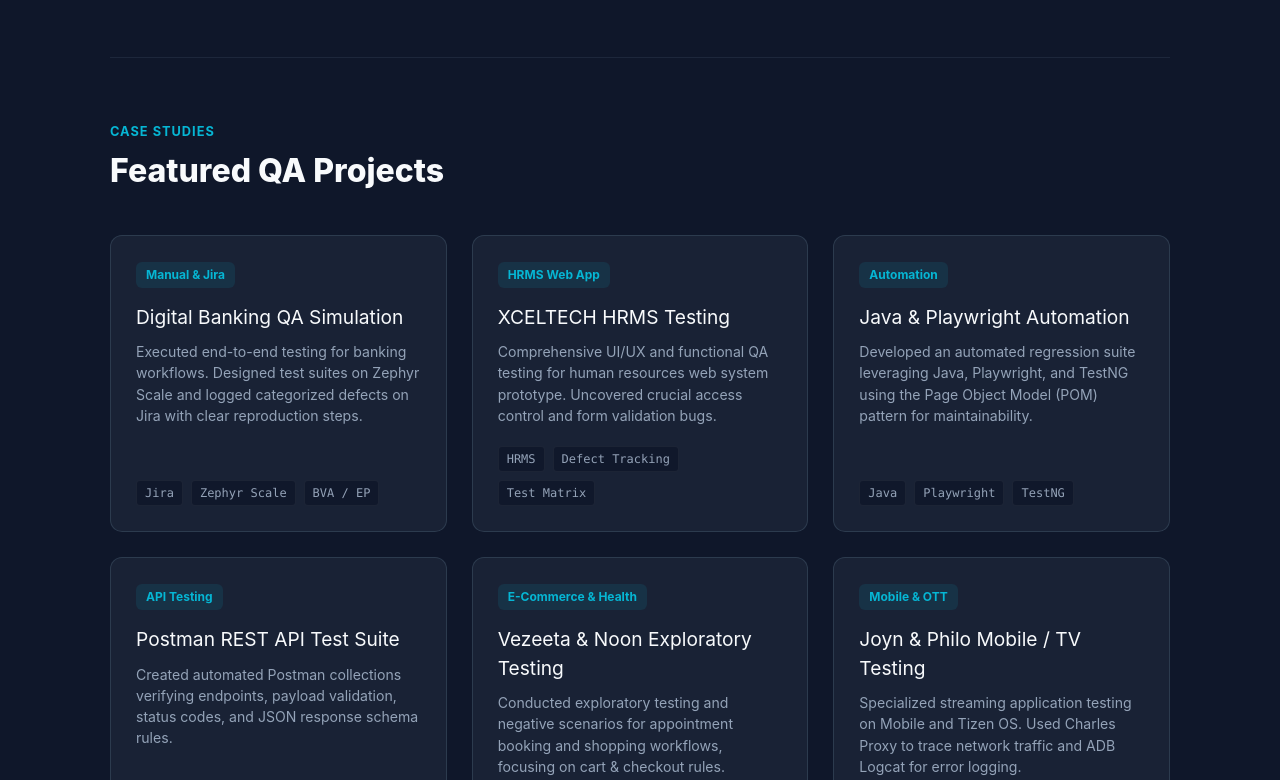
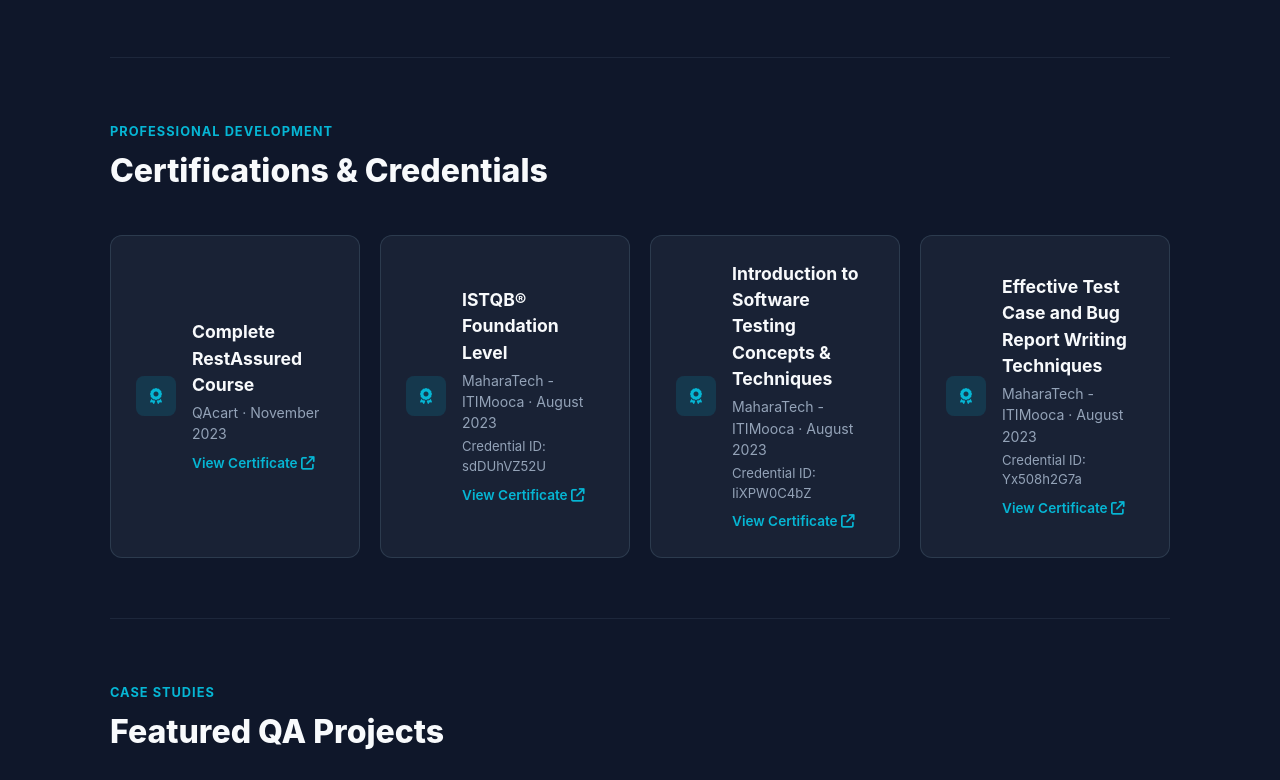
Before and after one commit to m99mohamed11/qa-portfolio1, a plain HTML site: page index.html in a window 1280 px wide. Shown: the part 1578-2358 px from the top of the page. Drawn offline with nearby package versions, Linux system fonts and the light colour scheme.

Commit message:
Add certifications section and update QA process
Added a certifications section with various skill cards and updated the QA process description.

```diff
--- a/index.html
+++ b/index.html
@@ -133,6 +133,10 @@
             border-bottom: none;
         }
 
+        #ai-lab {
+            display: none;
+        }
+
         .hero {
             display: grid;
             grid-template-columns: 1.2fr 0.8fr;
@@ -506,10 +510,10 @@
               <span>Projects</span>
             </a>
 
-            <!-- AI QA Lab Button (Amber/Pink Gradient Theme) -->
-            <a href="#ai-lab" class="px-4 py-2.5 rounded-xl text-sm font-bold text-amber-300 bg-gradient-to-r from-amber-950/50 to-purple-950/50 border border-amber-500/40 hover:border-amber-400 hover:shadow-lg hover:shadow-amber-500/25 hover:-translate-y-0.5 transition-all duration-200 flex items-center gap-2 group">
-              <i class="fas fa-bolt text-amber-400 group-hover:scale-110 transition-transform"></i>
-              <span class="bg-gradient-to-r from-amber-400 to-pink-400 bg-clip-text text-transparent font-extrabold">AI QA Lab</span>
+            <!-- Certifications Button -->
+            <a href="#certifications" class="px-4 py-2.5 rounded-xl text-sm font-bold text-amber-300 bg-amber-950/50 border border-amber-500/40 hover:bg-amber-500/20 hover:border-amber-400 hover:shadow-lg hover:shadow-amber-500/25 hover:-translate-y-0.5 transition-all duration-200 flex items-center gap-2 group">
+              <i class="fas fa-award text-amber-400 group-hover:scale-110 transition-transform"></i>
+              <span>Certificates</span>
             </a>
 
             <!-- Get In Touch Button (Vibrant Glowing Cyan Button) -->
@@ -570,7 +574,7 @@
                 <h2 class="section-title">Software Quality Engineering</h2>
             </div>
             <p style="color: var(--text-muted); line-height: 1.8; max-width: 900px; font-size: 1rem;">
-                My QA process focuses on structured analysis and exhaustive test coverage. Rather than basic surface checks, I dive deep into functional requirements, API payloads, and UI workflows to catch edge cases early. Experienced in ISTQB test design techniques (BVA, Equivalence Partitioning, Decision Tables), API testing via Postman, and UI automation using Java and Playwright.
+                My QA process focuses on structured analysis and exhaustive test coverage. Rather than basic surface checks, I dive deep into functional requirements, API payloads, and UI workflows to catch edge cases early. Experienced in ISTQB test design techniques (BVA, Equivalence Partitioning, Decision Tables), API testing via Postman, and UI automation using Java and Playwright. I am currently a trainee in the Digital Egypt Pioneers Initiative (DEPI).
             </p>
         </section>
 
@@ -635,6 +639,58 @@
                         <li>Test Case Documentation</li>
                     </ul>
                 </div>
+            </div>
+        </section>
+
+        <section id="certifications">
+            <div class="section-header">
+                <span class="section-tag">Professional Development</span>
+                <h2 class="section-title">Certifications & Credentials</h2>
+            </div>
+            <div class="skills-grid">
+                <article class="skill-card" style="display: flex; align-items: center; gap: 16px;">
+                    <div class="skill-icon" style="flex-shrink: 0; margin-bottom: 0;">
+                        <i class="fas fa-award" aria-hidden="true"></i>
+                    </div>
+                    <div>
+                        <h3 style="margin-bottom: 4px;">Complete RestAssured Course</h3>
+                        <p style="color: var(--text-muted); font-size: 0.88rem;">QAcart · November 2023</p>
+                        <a href="https://media.licdn.com/dms/image/v2/D4D2DAQG7ozqEGxHwmg/profile-treasury-document-cover-images_480/profile-treasury-document-cover-images_480/0/1701307805108?e=1791252000&amp;v=beta&amp;t=Gtu_bVjJFKToTqUKOMZC3qo9eV5LHsuii3pq8hz8u-A" target="_blank" rel="noopener noreferrer" style="display: inline-block; margin-top: 8px; color: var(--accent-cyan); font-size: 0.85rem; font-weight: 600;">View Certificate <i class="fas fa-arrow-up-right-from-square" aria-hidden="true"></i></a>
+                    </div>
+                </article>
+                <article class="skill-card" style="display: flex; align-items: center; gap: 16px;">
+                    <div class="skill-icon" style="flex-shrink: 0; margin-bottom: 0;">
+                        <i class="fas fa-award" aria-hidden="true"></i>
+                    </div>
+                    <div>
+                        <h3 style="margin-bottom: 4px;">ISTQB® Foundation Level</h3>
+                        <p style="color: var(--text-muted); font-size: 0.88rem;">MaharaTech - ITIMooca · August 2023</p>
+                        <p style="color: var(--text-muted); font-size: 0.82rem; margin-top: 4px;">Credential ID: sdDUhVZ52U</p>
+                        <a href="https://maharatech.gov.eg/mod/customcert/view.php?id=967&amp;downloadown=1" target="_blank" rel="noopener noreferrer" style="display: inline-block; margin-top: 8px; color: var(--accent-cyan); font-size: 0.85rem; font-weight: 600;">View Certificate <i class="fas fa-arrow-up-right-from-square" aria-hidden="true"></i></a>
+                    </div>
+                </article>
+                <article class="skill-card" style="display: flex; align-items: center; gap: 16px;">
+                    <div class="skill-icon" style="flex-shrink: 0; margin-bottom: 0;">
+                        <i class="fas fa-award" aria-hidden="true"></i>
+                    </div>
+                    <div>
+                        <h3 style="margin-bottom: 4px;">Introduction to Software Testing Concepts &amp; Techniques</h3>
+                        <p style="color: var(--text-muted); font-size: 0.88rem;">MaharaTech - ITIMooca · August 2023</p>
+                        <p style="color: var(--text-muted); font-size: 0.82rem; margin-top: 4px;">Credential ID: IiXPW0C4bZ</p>
+                        <a href="https://maharatech.gov.eg/mod/customcert/view.php?id=355&amp;downloadown=1" target="_blank" rel="noopener noreferrer" style="display: inline-block; margin-top: 8px; color: var(--accent-cyan); font-size: 0.85rem; font-weight: 600;">View Certificate <i class="fas fa-arrow-up-right-from-square" aria-hidden="true"></i></a>
+                    </div>
+                </article>
+                <article class="skill-card" style="display: flex; align-items: center; gap: 16px;">
+                    <div class="skill-icon" style="flex-shrink: 0; margin-bottom: 0;">
+                        <i class="fas fa-award" aria-hidden="true"></i>
+                    </div>
+                    <div>
+                        <h3 style="margin-bottom: 4px;">Effective Test Case and Bug Report Writing Techniques</h3>
+                        <p style="color: var(--text-muted); font-size: 0.88rem;">MaharaTech - ITIMooca · August 2023</p>
+                        <p style="color: var(--text-muted); font-size: 0.82rem; margin-top: 4px;">Credential ID: Yx508h2G7a</p>
+                        <a href="https://maharatech.gov.eg/mod/customcert/view.php?id=970&amp;downloadown=1" target="_blank" rel="noopener noreferrer" style="display: inline-block; margin-top: 8px; color: var(--accent-cyan); font-size: 0.85rem; font-weight: 600;">View Certificate <i class="fas fa-arrow-up-right-from-square" aria-hidden="true"></i></a>
+                    </div>
+                </article>
             </div>
         </section>
 
```
